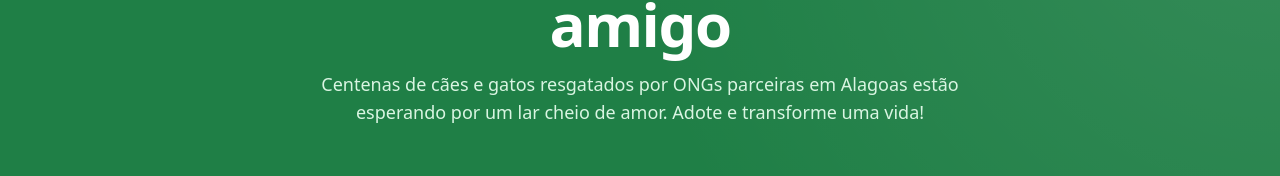
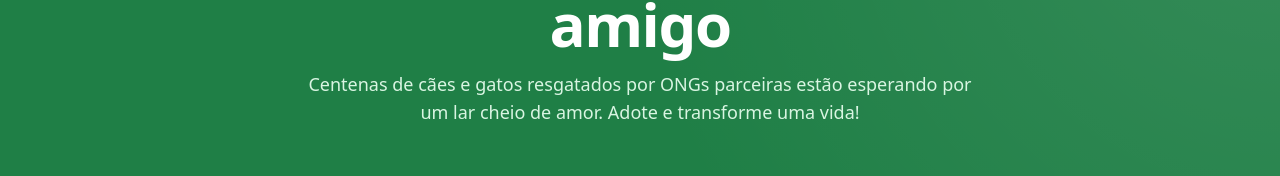
Before and after one commit to PauloHenriqueJunio/conectapet, a Next.js app in the folder frontend/: page /home in a window 1280 px wide. Shown: the part 209-385 px from the top of the page. Built offline with nearby package versions, Linux system fonts and the light colour scheme; no server answers.

Commit message:
change the word Alagoas

```diff
--- a/frontend/src/app/(public)/home/page.tsx
+++ b/frontend/src/app/(public)/home/page.tsx
@@ -46,9 +46,8 @@ export default function HomePage() {
             Encontre seu novo melhor amigo
           </h1>
           <p className="text-lg text-brand-100 max-w-2xl mx-auto font-medium">
-            Centenas de cães e gatos resgatados por ONGs parceiras em Alagoas
-            estão esperando por um lar cheio de amor. Adote e transforme uma
-            vida!
+            Centenas de cães e gatos resgatados por ONGs parceiras estão
+            esperando por um lar cheio de amor. Adote e transforme uma vida!
           </p>
         </div>
       </section>
```
